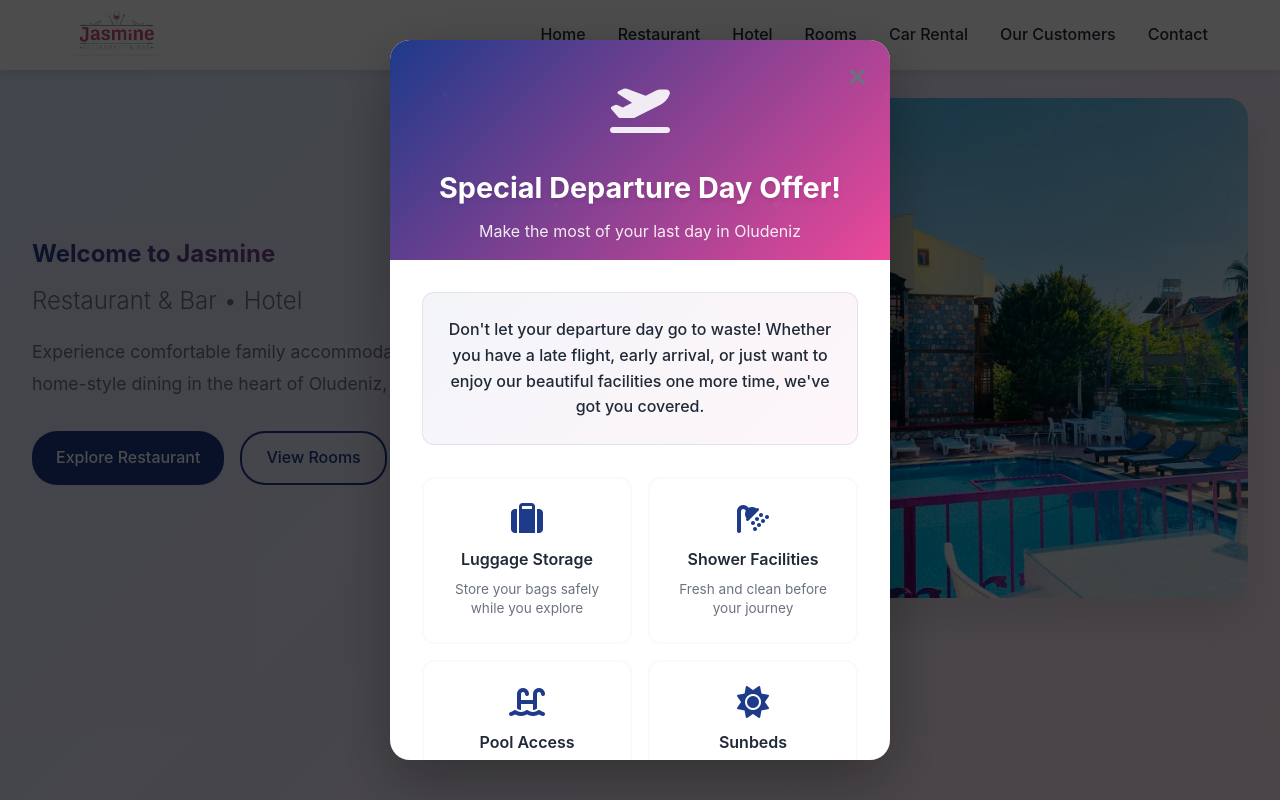
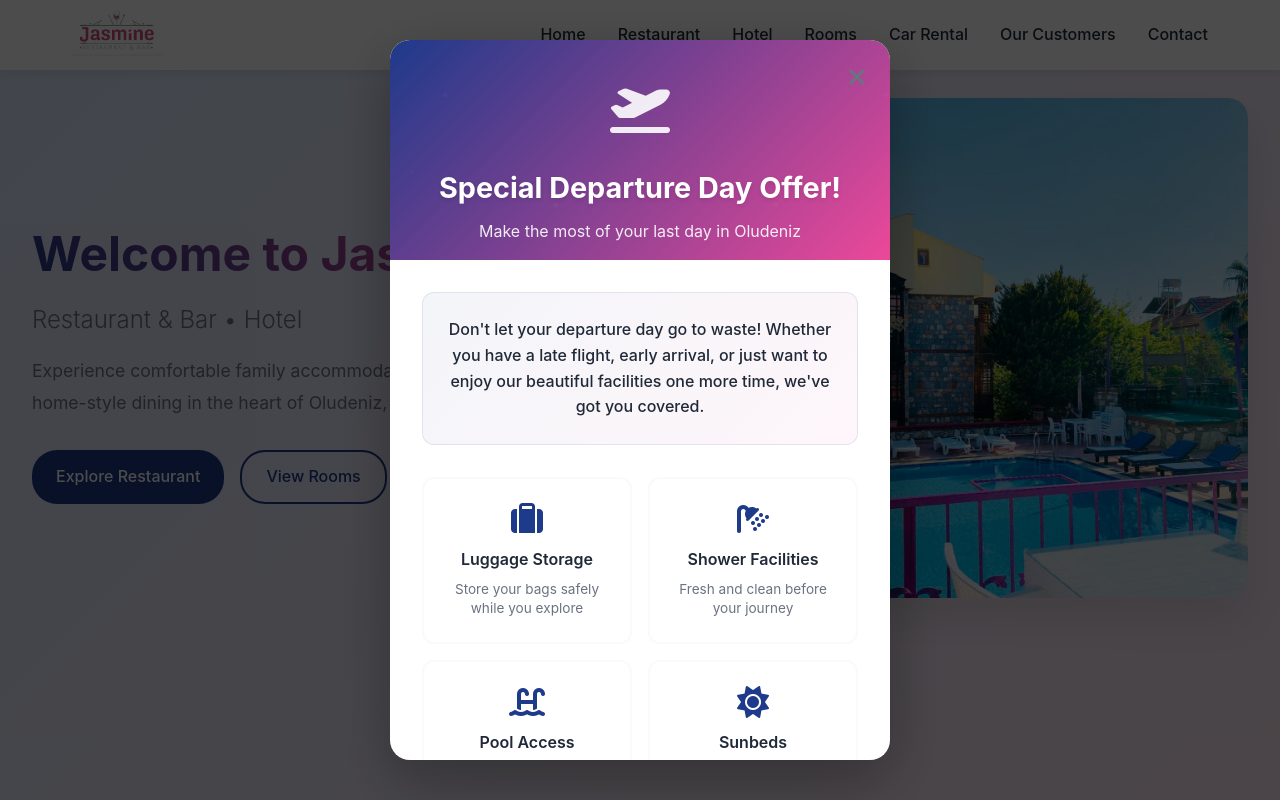
Before and after one commit to Silcfcr/JasmineOludeniz, a React (Create React App) app: page / in a window 1280 px wide. Shown: the top 800 px of the page. Built offline with nearby package versions, Linux system fonts and the light colour scheme.

Commit message:
Fix hero title font size inconsistency between localhost and Vercel

```diff
--- a/src/App.css
+++ b/src/App.css
@@ -165,6 +165,8 @@ body {
 }
 
 .hero-text h1 {
+    font-size: 3rem;
+    font-weight: 700;
     color: var(--primary-color);
     margin-bottom: 0.5rem;
     background: linear-gradient(45deg, var(--primary-color), var(--secondary-color));
```
